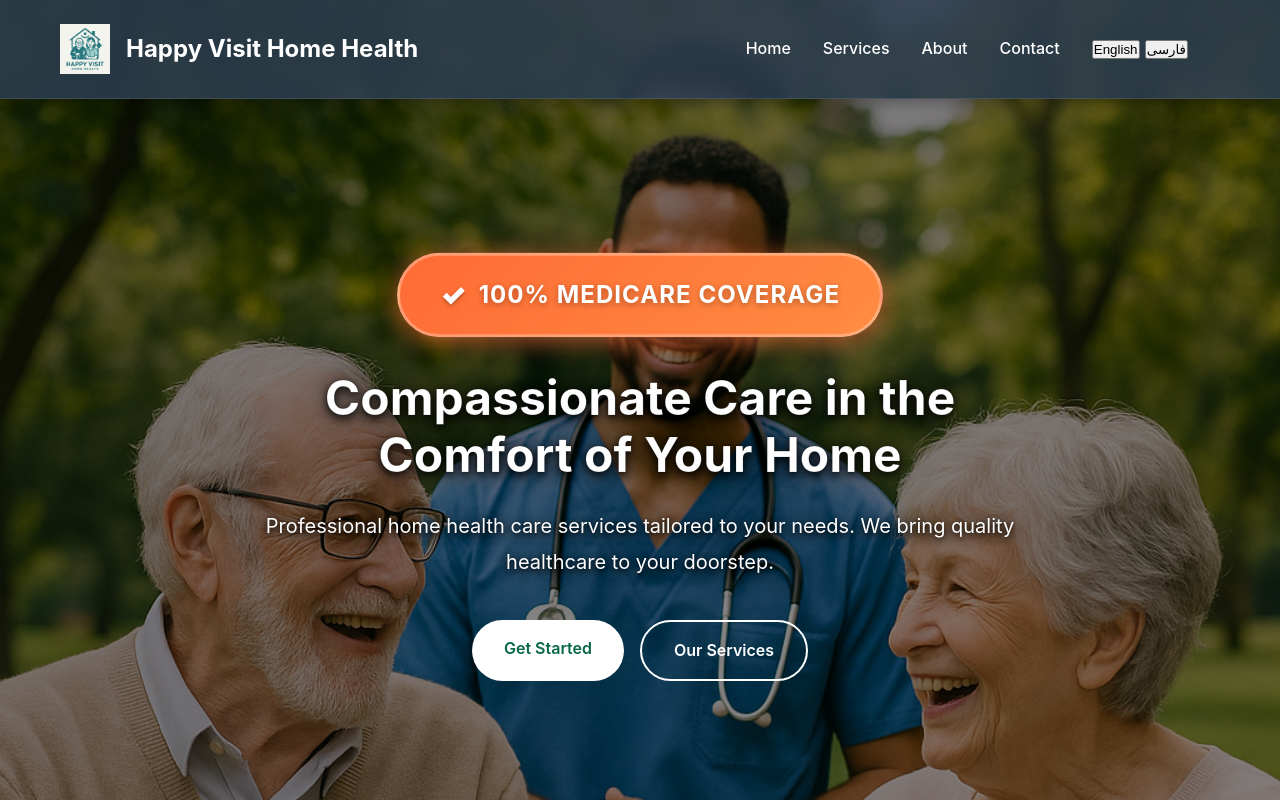
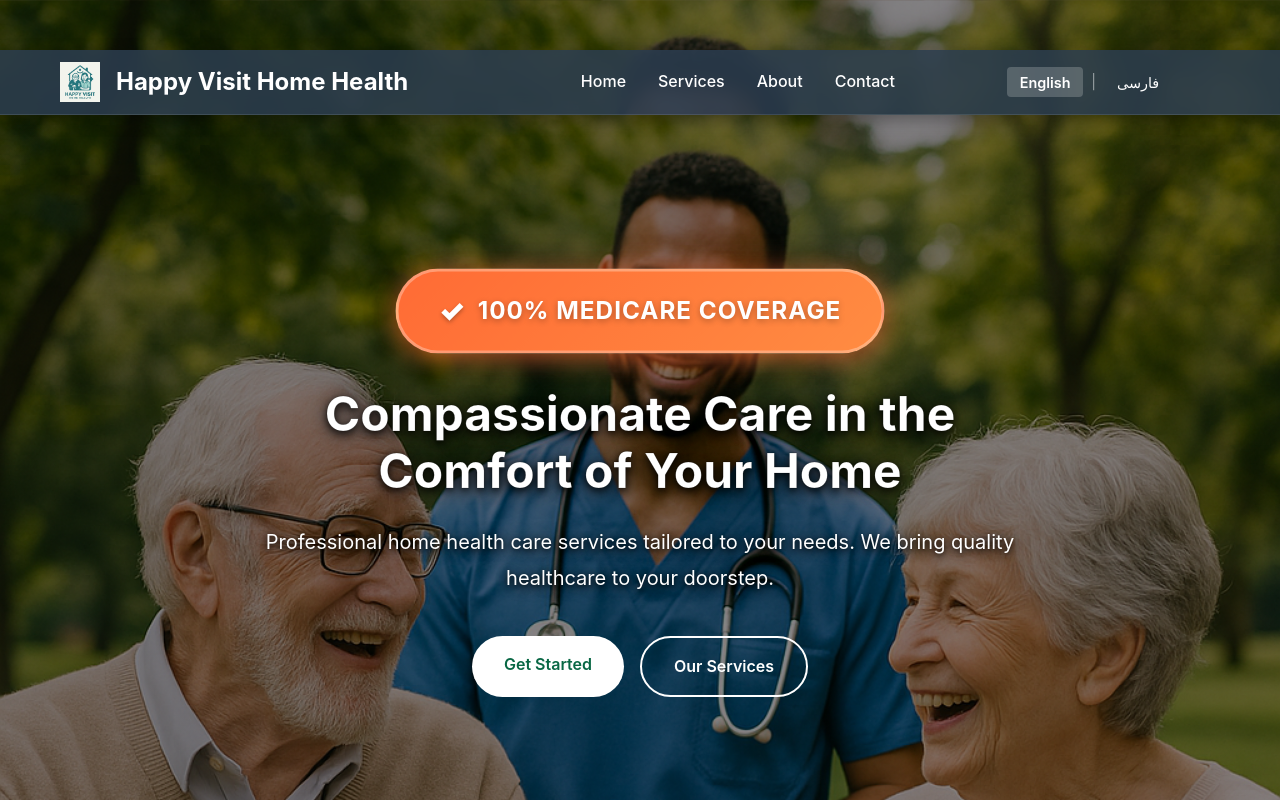
Before and after one commit to fara-nak/happyvisithomehealth, a React (Vite) app: page / in a window 1280 px wide. Shown: the top 800 px of the page. Built offline with nearby package versions, Linux system fonts and the light colour scheme.

Commit message:
now index

```diff
--- a/src/index.css
+++ b/src/index.css
@@ -31,10 +31,6 @@ body {
   background-repeat: no-repeat;
   background-attachment: fixed;
   background-color: #f0f5f1;
-  top: 0 !important;
-  position: static !important;
-  margin-top: 0 !important;
-  padding-top: 0 !important;
 }
 
 /* Fix background attachment for mobile performance */
@@ -61,6 +57,8 @@ header {
   z-index: 1000;
   width: 100%;
   overflow: visible;
+  transition: margin-top 0.3s ease;
+  margin-top: 50px;
 }
 
 .navbar {
@@ -69,7 +67,7 @@ header {
   -webkit-backdrop-filter: blur(10px);
   box-shadow: 0 5px 15px rgba(0, 0, 0, 0.3);
   border-bottom: 1px solid rgba(255, 255, 255, 0.1);
-  padding: 1.5rem 0;
+  padding: 0.75rem 0;
   width: 100%;
   overflow: visible;
 }
@@ -85,6 +83,7 @@ header {
   display: flex;
   align-items: center;
   gap: 2rem;
+  margin-left: auto;
 }
 
 /* Mobile Menu Toggle */
@@ -139,6 +138,43 @@ header {
   transform: rotate(-45deg) translate(8px, -8px);
 }
 
+.language-switcher {
+  display: flex;
+  align-items: center;
+  gap: 0.5rem;
+  margin-left: 2rem;
+  margin-right: 1rem;
+}
+
+.lang-btn {
+  background: transparent;
+  border: none;
+  color: white;
+  font-size: 0.9rem;
+  font-weight: 500;
+  cursor: pointer;
+  padding: 0.4rem 0.8rem;
+  border-radius: 4px;
+  transition: all 0.3s ease;
+  font-family: inherit;
+}
+
+.lang-btn:hover {
+  background: rgba(255, 255, 255, 0.1);
+  transform: translateY(-1px);
+}
+
+.lang-btn.active {
+  background: rgba(255, 255, 255, 0.2);
+  font-weight: 600;
+}
+
+.lang-separator {
+  color: rgba(255, 255, 255, 0.5);
+  font-size: 0.9rem;
+  user-select: none;
+}
+
 .translate-wrapper {
   display: flex !important;
   align-items: center;
@@ -148,10 +184,22 @@ header {
 }
 
 /* Google Translate Styles */
-/* Hide ONLY the top banner, keep the widget visible */
-.goog-te-banner-frame {
+/* Hide the top banner/popup that appears when language changes */
+.goog-te-banner-frame,
+.goog-te-banner-frame.skiptranslate {
   display: none !important;
   height: 0 !important;
+  visibility: hidden !important;
+  position: absolute !important;
+  top: -9999px !important;
+  left: -9999px !important;
+  width: 0 !important;
+  overflow: hidden !important;
+}
+
+/* Hide popup balloons that appear when language changes */
+.goog-te-balloon-frame {
+  display: none !important;
   visibility: hidden !important;
 }
 
@@ -159,17 +207,12 @@ header {
   max-width: 100% !important;
 }
 
-/* Ensure body doesn't get pushed down by banner */
-body {
-  top: 0 !important;
-  position: static !important;
-}
-
-/* Hide the top banner frame */
-.goog-te-banner-frame.skiptranslate {
+/* Only hide banner iframes, not the widget iframe */
+body > iframe[src*="translate.googleapis.com"] {
   display: none !important;
+  visibility: hidden !important;
   height: 0 !important;
-  visibility: hidden !important;
+  width: 0 !important;
 }
 
 /* Keep the translate widget visible */
@@ -188,7 +231,6 @@ body {
   visibility: visible !important;
   opacity: 1 !important;
   z-index: 1001;
-  position: relative;
 }
 
 #google_translate_element select {
@@ -215,16 +257,11 @@ body {
   font-size: 0 !important;
 }
 
-.goog-te-gadget .goog-te-combo {
+.goog-te-gadget .goog-te-combo,
+.goog-te-combo {
   margin: 0 !important;
   color: var(--text-dark) !important;
   font-size: 0.9rem !important;
-  display: block !important;
-  visibility: visible !important;
-}
-
-/* Ensure the translate element is always visible */
-.goog-te-combo {
   display: block !important;
   visibility: visible !important;
 }
@@ -244,9 +281,10 @@ body {
 }
 
 .logo-img {
-  height: 50px;
+  height: 40px;
   width: auto;
   object-fit: contain;
+  flex-shrink: 0;
 }
 
 .logo h1 {
@@ -255,12 +293,15 @@ body {
   font-weight: 700;
   margin: 0;
   text-decoration: none;
+  white-space: nowrap;
+  line-height: 1.2;
 }
 
 .nav-links {
   display: flex;
   list-style: none;
   gap: 2rem;
+  margin-right: 3rem;
 }
 
 .nav-links a {
@@ -1018,9 +1059,23 @@ section {
     width: 100%;
   }
 
+  .language-switcher {
+    width: 100%;
+    margin-top: 1rem;
+    margin-bottom: 1rem;
+    justify-content: center;
+    padding: 0.5rem 0;
+    border-top: 1px solid rgba(255, 255, 255, 0.1);
+    border-bottom: 1px solid rgba(255, 255, 255, 0.1);
+  }
+
+  .lang-btn {
+    font-size: 1rem;
+    padding: 0.6rem 1rem;
+  }
+
   .translate-wrapper {
     width: 100%;
-    margin-top: 1rem;
   }
 
   #google_translate_element {
```
